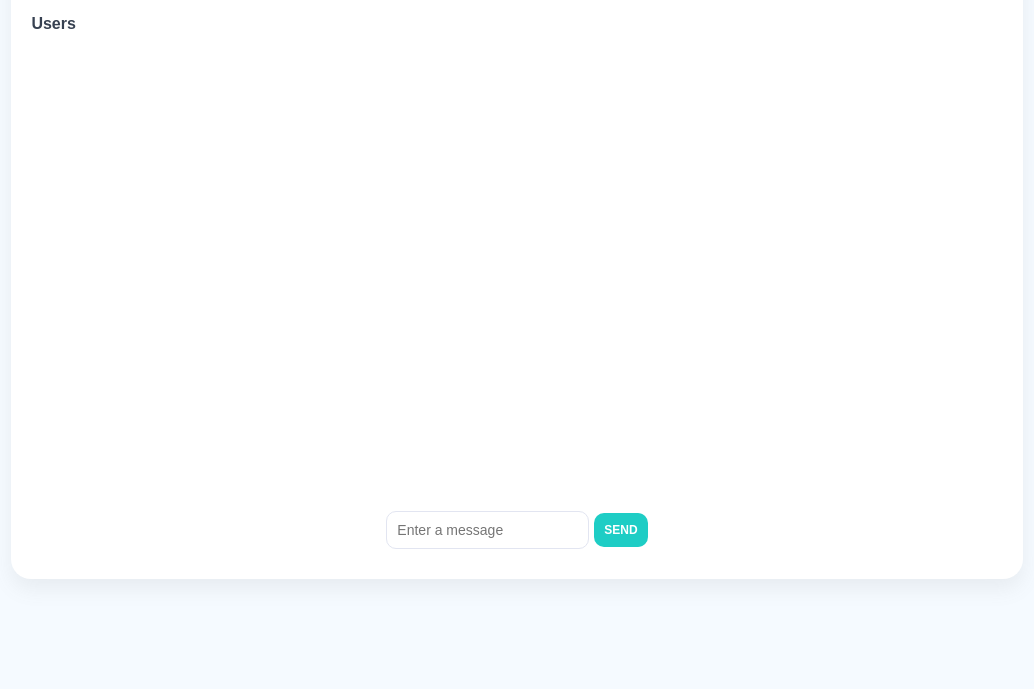
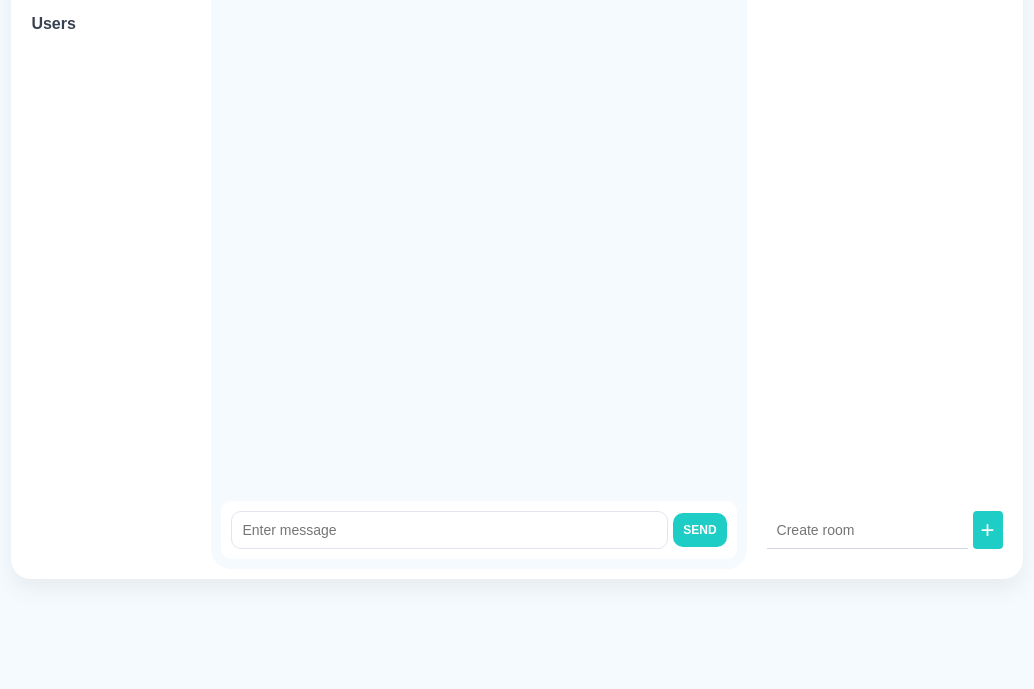
Before and after one commit to yogesh2019/proj_with_socket, a website: page public/index.html in a window 1280 px wide. Shown: the part 119-808 px from the top of the page, without its empty margins (123-1157 px from the left). Drawn offline with Linux system fonts and the light colour scheme.

Commit message:
added right side bar

```diff
--- a/public/index.html
+++ b/public/index.html
@@ -16,23 +16,42 @@
 <body>
     <div class="app">
         <div class="chat_app">
-            <div class="left_sidebar" id="sidebar">
+            <div id="sidebar" class="left_sidebar">
                 <div class="logo_text">
                     <span>Chat <span class="colored">App</span></span>
                 </div>
+
                 <span class="user_label">Users</span>
-                <div class="active_users_list"></div>
+                <div id="active_users_list" class="active_users_list"></div>
             </div>
+
             <div class="chat_area">
-                <div class="chat" id="chat"></div>
-                <div class="chat_input">
-                    <input type="text" id="messageInput" placeholder="Enter a message">
-                    <button id="send_message_btn" class="send_message_btn" id="send">SEND</button>
+                <div class="chat_bg">
+                    <div id="chat" class="chat"></div>
+
+                    <div class="chat_input">
+                        <input type="text" id="messageInput" placeholder="Enter message" />
+                        <button id="send_message_btn" class="send_message_btn" id="send">
+                            SEND
+                        </button>
+                    </div>
                 </div>
             </div>
-            <div class="right_sidebar"></div>
+
+            <div class="right_sidebar">
+                <span class="room_label">Rooms</span>
+                <div id="active_rooms_list" class="active_rooms_list"></div>
+
+                <div class="room_input">
+                    <input type="text" id="roomInput" placeholder="Create room" />
+                    <button id="room_add_icon_holder" class="room_add_icon_holder">
+                        +
+                    </button>
+                </div>
+            </div>
         </div>
     </div>
+
     <script src="app.js"></script>
 </body>
 
```
